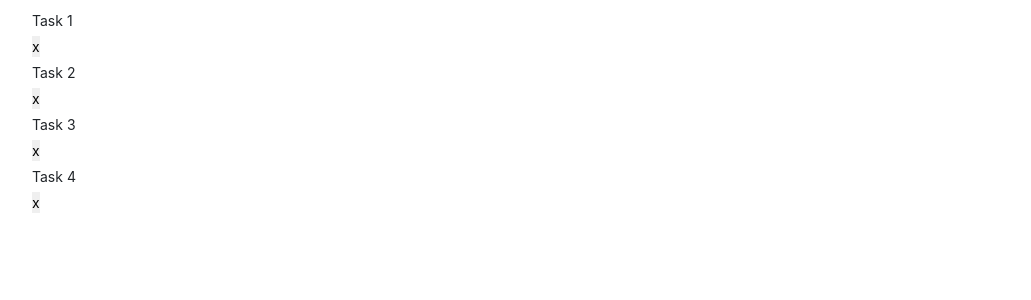
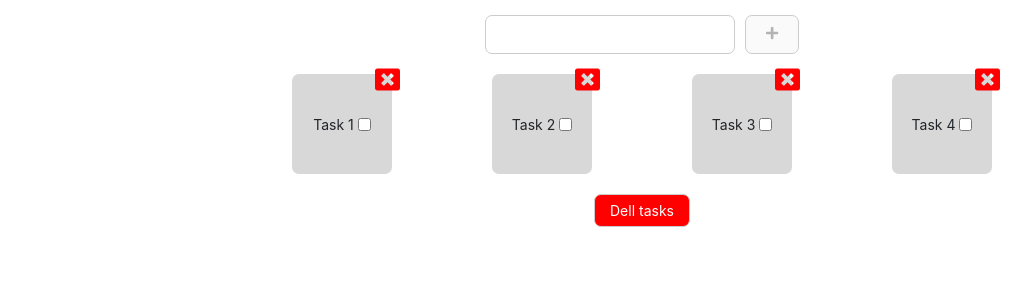
Before and after one commit to ghayk/Lesson1, a React (Create React App) app: page / in a window 1280 px wide. Shown: the top 300 px of the page, without its empty margins (3-1034 px from the left). Built offline with nearby package versions, Linux system fonts and the light colour scheme.

Commit message:
end lesson10

```diff
--- a/src/App.css
+++ b/src/App.css
@@ -3,3 +3,51 @@
    margin: 5px;
    user-select: none;
 }
+.col{
+display: flex;
+justify-content: center;
+}
+.block{
+   position: relative;
+   width: 100px;
+   height: 100px;
+   display: flex;
+   justify-content: center;
+   align-items: center;
+   background: rgb(216, 216, 216);
+   border-radius: 7px;
+
+}
+.btnClose{
+   display: flex;
+   justify-content: center;
+   align-items: center;
+   width: 0;
+   height: 0;
+   color: rgb(255, 0, 0);
+   font-size: 25px;
+   position: absolute;
+   top: 5px;
+   right: 5px;
+}
+.btnClose:active{
+   color: white;
+}
+.inputAdd, .btnAdd,.btn-dell-tasks{
+   border: 1px solid #ccc;
+   border-radius: 7px;
+   padding: 5px 15px;
+}
+.btnAdd{
+   margin:0 0 0 10px;
+}
+.btnAdd:active{
+   background-color: #ccc;
+}
+.btn-dell-tasks{
+   background-color: red;
+   color: white;
+}
+.btn-dell-tasks:active{
+   background: tomato;
+}
--- a/src/App.js
+++ b/src/App.js
@@ -1,10 +1,17 @@
+import React, { Component } from 'react'
 import './App.css'
-import ToDo from './components/ToDo'
+import ToDo from './components/ToDo/ToDo'
 
-export default function App() {
-  return (
-    <div>
-      <ToDo />
-    </div>
-  )
+class App extends Component {
+
+  render() {
+    return (
+      <div>
+        <ToDo />
+      </div>
+    );
+
+  }
 }
+
+export default App;
--- /dev/null
+++ b/src/components/Add/Add.js
@@ -0,0 +1,42 @@
+import React, { Component } from 'react';
+import { Row, Col } from 'react-bootstrap';
+import { FontAwesomeIcon } from '@fortawesome/react-fontawesome'
+import { faPlus } from '@fortawesome/free-solid-svg-icons'
+class Add extends Component {
+   state = {
+      inputValue: ''
+   }
+   handleValue = (e) => {
+      this.setState({ inputValue: e.target.value })
+   }
+   AddTask = () => {
+      this.props.AddTask(this.state.inputValue)
+      this.setState({ inputValue: '' })
+   }
+   intputEnter = (e) => {
+      if(e.key === 'Enter'){
+         this.AddTask()
+      }
+   }
+   render() {
+      return (
+         <Row>
+            <Col>
+               <input
+                  className='inputAdd'
+                  onChange={this.handleValue}
+                  value={this.state.inputValue}
+                  onKeyDown={this.intputEnter}
+                  disabled={!!this.props.removeTasks.length}
+               />
+               <button
+                  className='btnAdd'
+                  onClick={this.AddTask}
+                  disabled={!!!this.state.inputValue}
+               ><FontAwesomeIcon icon={faPlus} /></button>
+            </Col>
+         </Row>
+      )
+   }
+}
+export default Add
--- /dev/null
+++ b/src/components/Id/IdGenerator.js
@@ -0,0 +1,3 @@
+export default function IdGenerator() {
+   return Math.random().toString(16).slice(2);
+}
--- a/src/components/IdGenerator.js
+++ /dev/null
@@ -1,3 +0,0 @@
-export default function IdGenerator () {
-   return Math.random().toString(16).slice(2)
-}
--- a/src/components/Task.js
+++ /dev/null
@@ -1,20 +0,0 @@
-import React, {Component} from 'react'
-
-class Task extends Component {
-   render(){
-      return(
-         <div>
-            {this.props.tasks.map(item=>{
-               return(
-                  <div>
-                     <div>{item.title}</div>
-                     <div><button onClick={()=>this.props.DellTask(item.id)}>x</button></div>
-                  </div>
-               )
-            })}
-         </div>
-      )
-   }
-}
-
-export default Task
--- /dev/null
+++ b/src/components/Task/Task.js
@@ -0,0 +1,43 @@
+import React, { Component } from 'react';
+import { Container, Row, Col } from 'react-bootstrap';
+import { FontAwesomeIcon } from '@fortawesome/react-fontawesome'
+import { faWindowClose } from '@fortawesome/free-solid-svg-icons'
+
+class Task extends Component {
+
+   render() {
+      const { CloseTask } = this.props
+      const tasks = this.props.tasks.map(item => {
+         return (
+            <Col key={item._id} className='col' xs={6} sm={4} md={3} lg={2} >
+               <div className='block'>
+                  {item.title}
+                  <button
+                     disabled={!!this.props.removeTasks.length}
+                     className='btnClose'
+                     onClick={() => CloseTask(item._id)
+                     }>
+                     <FontAwesomeIcon icon={faWindowClose} />
+                  </button>
+                  &nbsp;
+                  <input
+                     type='checkbox'
+                     onClick={() => this.props.togleId(item._id)}
+                  />
+               </div>
+            </Col>
+         )
+      })
+      return (
+         <Container>
+            <Row className="justify-content-center ">{this.props.tasks.length === 0 ? <p>list is empty</p> : tasks}</Row>
+            <Row><Col><button
+               disabled={!!!this.props.removeTasks.length}
+               className='btn-dell-tasks'
+               onClick={this.props.DellTasks}
+            >Dell tasks</button></Col></Row>
+         </Container>
+      )
+   }
+}
+export default Task
--- a/src/components/ToDo.js
+++ /dev/null
@@ -1,27 +0,0 @@
-import React, { Component } from 'react'
-import id from './IdGenerator'
-import Task from './Task'
-
-class ToDo extends Component {
-   state = {
-      tasks: [
-         { title: 'Task 1', id: id() },
-         { title: 'Task 2', id: id() },
-         { title: 'Task 3', id: id() },
-         { title: 'Task 4', id: id() },
-      ]
-   }
-   DellTask = id => {
-      let tasks = [...this.state.tasks]
-      tasks.filter(i=>i.id!==id)
-   }
-   render() {
-      return (
-         <div>
-            <Task DellTask={this.DellTask} tasks={this.state.tasks} />
-         </div>
-      )
-   }
-}
-
-export default ToDo
--- /dev/null
+++ b/src/components/ToDo/ToDo.js
@@ -0,0 +1,76 @@
+import React, { Component } from 'react';
+import Task from '../Task/Task'
+import Add from '../Add/Add'
+import id from '../Id/IdGenerator'
+
+class ToDo extends Component {
+   state = {
+      tasks: [
+         {
+            title: 'Task 1',
+            _id: id(),
+         },
+         {
+            title: 'Task 2',
+            _id: id(),
+         },
+         {
+            title: 'Task 3',
+            _id: id(),
+         },
+         {
+            title: 'Task 4',
+            _id: id(),
+         }
+      ],
+      removeTasks: [],
+   }
+   CloseTask = id => {
+      const tasks = [...this.state.tasks]
+      this.setState({
+         tasks: tasks.filter((item) => item._id !== id)
+      })
+   }
+   AddTask = (inputValue) => {
+      const tasks = [...this.state.tasks]
+      inputValue && tasks.push({
+         title: inputValue,
+         _id: id()
+      })
+      this.setState({ tasks })
+   }
+   togleId = id => {
+      let removeTasks = [...this.state.removeTasks]
+      if(removeTasks.includes(id)){
+         removeTasks = removeTasks.filter(item=>item!==id)
+      } else removeTasks.push(id)
+      this.setState({removeTasks})
+   }
+   DellTasks = () => {
+      let tasks = [...this.state.tasks];
+      let removeTasks = [...this.state.removeTasks];
+      tasks = tasks.filter(item => !removeTasks.includes(item._id));
+      this.setState({tasks,removeTasks:[]});
+   }
+
+   render() {
+      return (
+         <div >
+            <Add
+               AddTask={this.AddTask}
+               removeTasks={this.state.removeTasks}
+
+            />
+            <Task
+               CloseTask={this.CloseTask}
+               tasks={this.state.tasks}
+               togleId={this.togleId}
+               handleIdForDelete={this.handleIdForDelete}
+               DellTasks={this.DellTasks}
+               removeTasks={this.state.removeTasks}
+            />
+         </div>
+      )
+   }
+}
+export default ToDo
```
Also changed, not shown: 1 other file (tests, documents, lock files or other folders).
